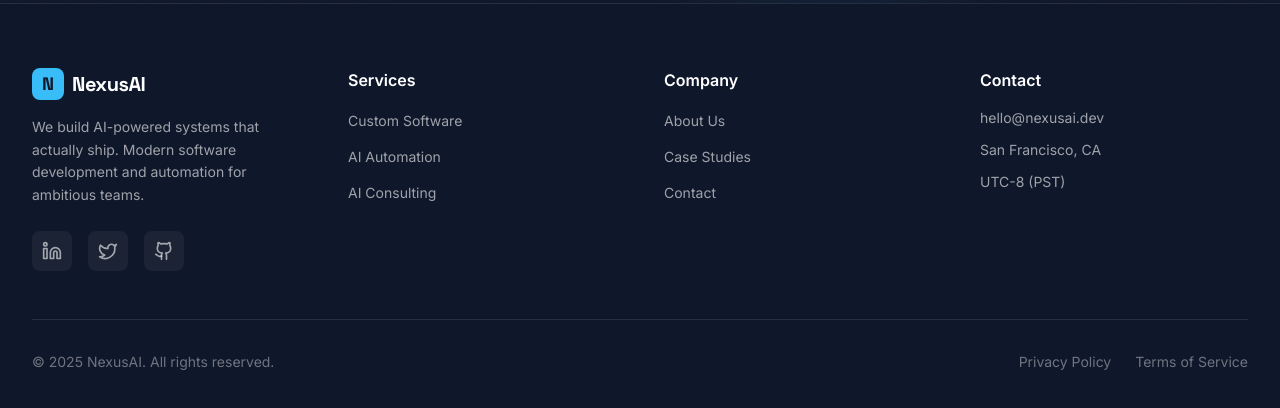
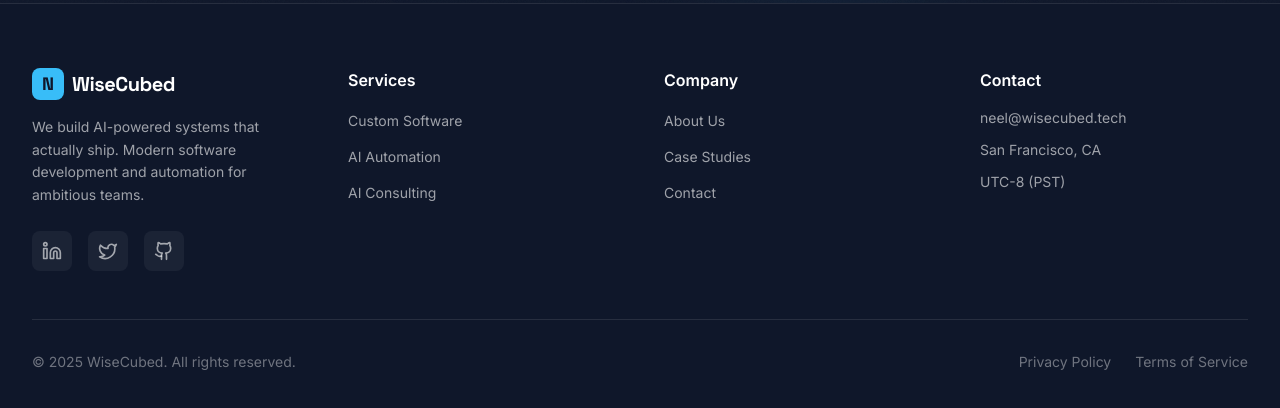
Before and after one commit to Neel2904/wisecubed, a Next.js app: page / in a window 1280 px wide. Shown: the part 4401-4809 px from the top of the page. Built offline with nearby package versions, Linux system fonts and the light colour scheme.

Commit message:
Renamed the business names

```diff
--- a/app/about/page.tsx
+++ b/app/about/page.tsx
@@ -112,7 +112,7 @@ export default function AboutPage() {
               </h2>
               <div className="space-y-4 text-text-muted leading-relaxed">
                 <p>
-                  We founded NexusAI after watching too many businesses struggle with the same problems: manual
+                  We founded WiseCubed after watching too many businesses struggle with the same problems: manual
                   processes that eat up time, off-the-shelf software that doesn&apos;t quite fit, and AI hype that never
                   delivers.
                 </p>
@@ -122,7 +122,7 @@ export default function AboutPage() {
                 </p>
                 <p>
                   We&apos;ve sat in the engineering seats at companies like Google, Stripe, and OpenAI. We&apos;ve seen
-                  what works and what doesn&apos;t. And we&apos;ve built NexusAI to be the partner we wished existed
+                  what works and what doesn&apos;t. And we&apos;ve built WiseCubed to be the partner we wished existed
                   when we were on the other side.
                 </p>
                 <p className="font-medium text-text-primary">
--- a/app/contact/page.tsx
+++ b/app/contact/page.tsx
@@ -86,10 +86,10 @@ export default function ContactPage() {
                       <div>
                         <p className="text-text-muted text-sm mb-1">Email</p>
                         <a
-                          href="mailto:hello@nexusai.dev"
+                          href="mailto:neel@wisecubed.tech"
                           className="text-text-primary font-medium hover:text-cyan transition-colors"
                         >
-                          hello@nexusai.dev
+                          neel@wisecubed.tech
                         </a>
                       </div>
                     </div>
--- a/components/footer.tsx
+++ b/components/footer.tsx
@@ -35,7 +35,7 @@ export function Footer() {
               <div className="w-8 h-8 rounded-lg bg-cyan flex items-center justify-center">
                 <span className="text-navy font-bold text-lg font-heading">N</span>
               </div>
-              <span className="text-white font-heading font-bold text-xl tracking-tight">NexusAI</span>
+              <span className="text-white font-heading font-bold text-xl tracking-tight">WiseCubed</span>
             </Link>
             <p className="text-white/60 text-sm leading-relaxed mb-6">
               We build AI-powered systems that actually ship. Modern software development and automation for ambitious
@@ -90,8 +90,8 @@ export function Footer() {
             <h3 className="text-white font-semibold mb-4">Contact</h3>
             <ul className="space-y-3 text-white/60 text-sm">
               <li>
-                <a href="mailto:hello@nexusai.dev" className="hover:text-cyan transition-colors">
-                  hello@nexusai.dev
+                <a href="mailto:neel@wisecubed.tech" className="hover:text-cyan transition-colors">
+                  neel@wisecubed.tech
                 </a>
               </li>
               <li>San Francisco, CA</li>
@@ -102,7 +102,7 @@ export function Footer() {
 
         {/* Bottom bar */}
         <div className="mt-12 pt-8 border-t border-white/10 flex flex-col sm:flex-row justify-between items-center gap-4">
-          <p className="text-white/40 text-sm">© {new Date().getFullYear()} NexusAI. All rights reserved.</p>
+          <p className="text-white/40 text-sm">© {new Date().getFullYear()} WiseCubed. All rights reserved.</p>
           <div className="flex gap-6">
             {footerLinks.legal.map((link, i) => (
               <Link key={i} href={link.href} className="text-white/40 hover:text-white/60 text-sm transition-colors">
```
